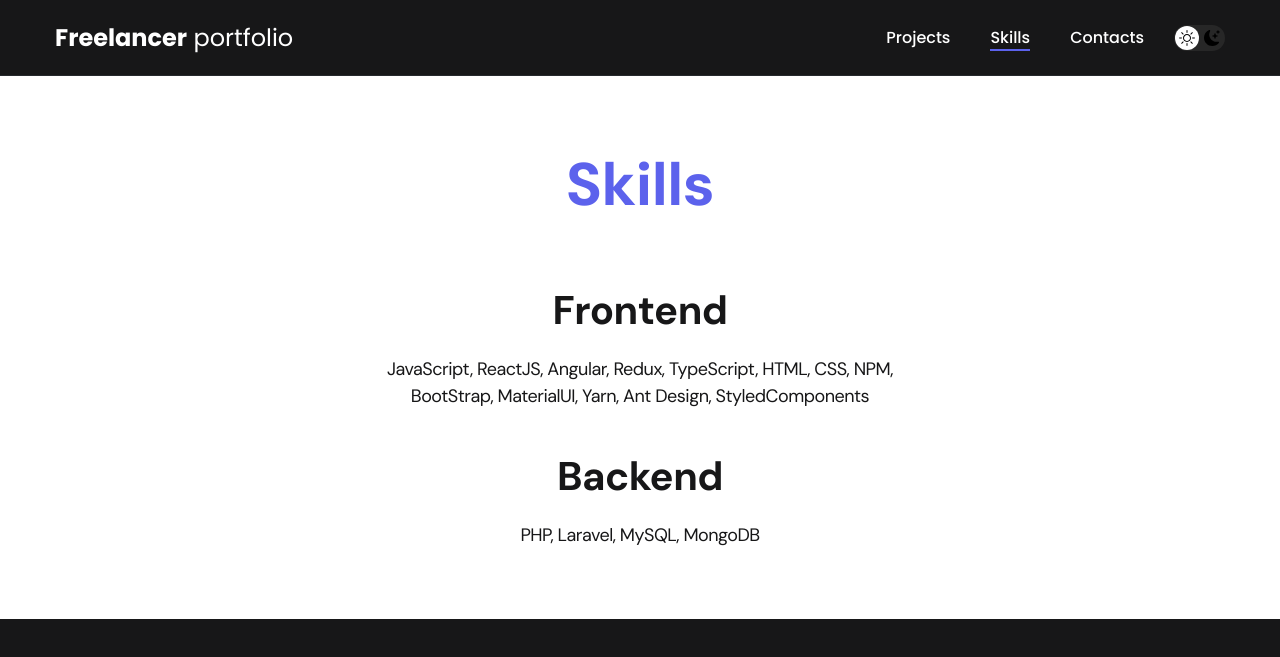
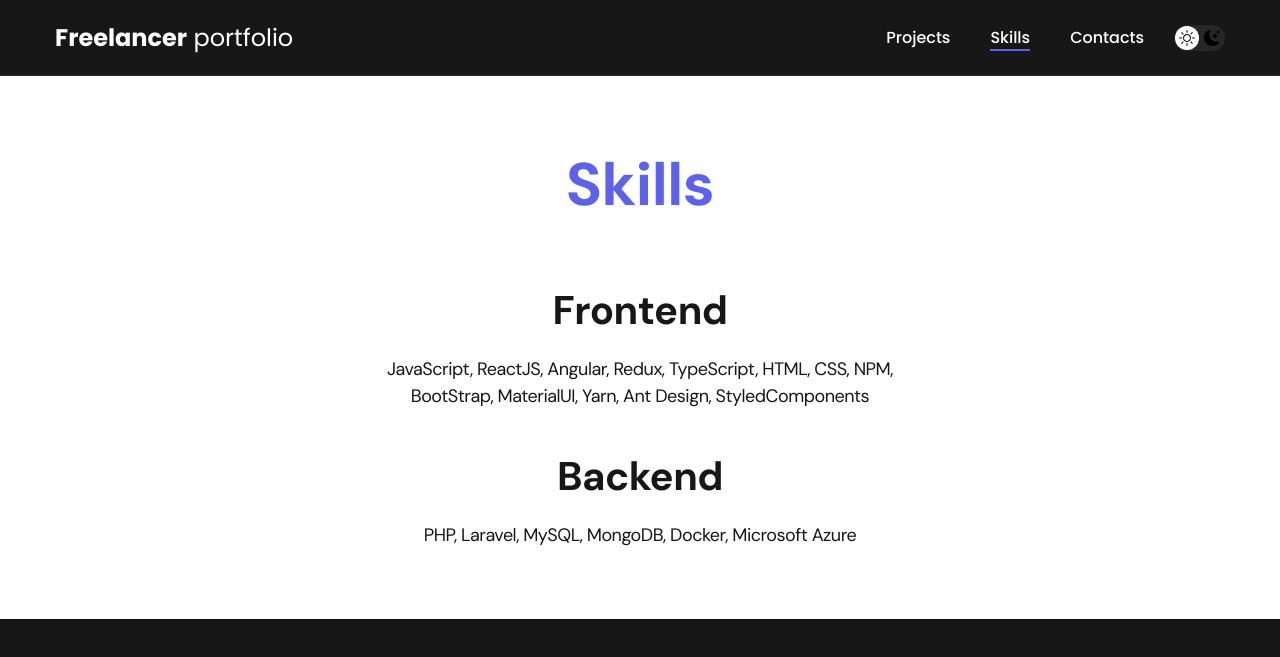
Before and after one commit to KolyaTeslya/freelanceportfolio, a plain HTML site: page skills.html in a window 1280 px wide. Shown: the top 657 px of the page. Drawn offline with Linux system fonts and the light colour scheme.

Commit message:
change describe

```diff
--- a/skills.html
+++ b/skills.html
@@ -38,7 +38,7 @@
                     </li>
                     <li class="content-list__item">
                         <h2 class="title-2">Backend</h2>
-                        <p> PHP, Laravel, MySQL, MongoDB </p>
+                        <p> PHP, Laravel, MySQL, MongoDB, Docker, Microsoft Azure </p>
                     </li>
                 </ul>
 
```
Also changed, not shown: index.html (+1 -1 lines).
